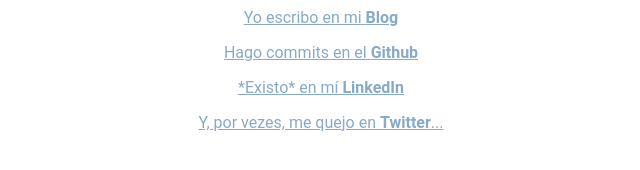
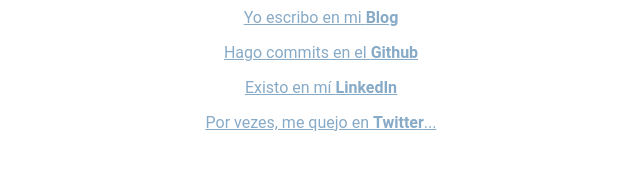
Before and after one commit to vitorxfs/vitorxfs.github.io, a plain HTML site: page es/index.html in a window 1280 px wide. Shown: the part 452-622 px from the top of the page, 319-959 px from the left. Drawn offline with Linux system fonts and the light colour scheme.

Commit message:
fix(a11y): Remove characteres that might confuse screen reader's users

```diff
--- a/es/index.html
+++ b/es/index.html
@@ -19,7 +19,7 @@
 
   <title>Vitor Sanches</title>
 </head>
-<body class="">
+<body>
   <header>
     <h1>Hola <span class="wave" aria="wave">👋</span><br />Soy Vitor Sanches</h1>
     <subtitle>Soy desarrollador Front-end en Brasil</subtitle>
@@ -29,8 +29,8 @@
     <ul>
       <li><a alt-label="Blog" target="_blank" href="https://vitorsnx.medium.com/">Yo escribo en mi <strong>Blog</strong></a></li>
       <li><a alt-label="Github" target="_blank" href="http://github.com/vitorxfs">Hago commits en el <strong>Github</strong></a></li>
-      <li><a alt-label="LinkedIn" target="_blank" href="http://linkedin.com/in/vitorsanches">*Existo* en mí <strong>LinkedIn</strong></a></li>
-      <li><a alt-label="Twitter" target="_blank" href="http://twitter.com/vitorsnx">Y, por vezes, me quejo en <strong>Twitter</strong>...</a></li>
+      <li><a alt-label="LinkedIn" target="_blank" href="http://linkedin.com/in/vitorsanches">Existo en mí <strong>LinkedIn</strong></a></li>
+      <li><a alt-label="Twitter" target="_blank" href="http://twitter.com/vitorsnx">Por vezes, me quejo en <strong>Twitter</strong>...</a></li>
     </ul>
   </main>
   <script type="module" src="../script.js" ></script>
```
Also changed, not shown: en/index.html (+2 -2 lines), index.html (+3 -3 lines).
